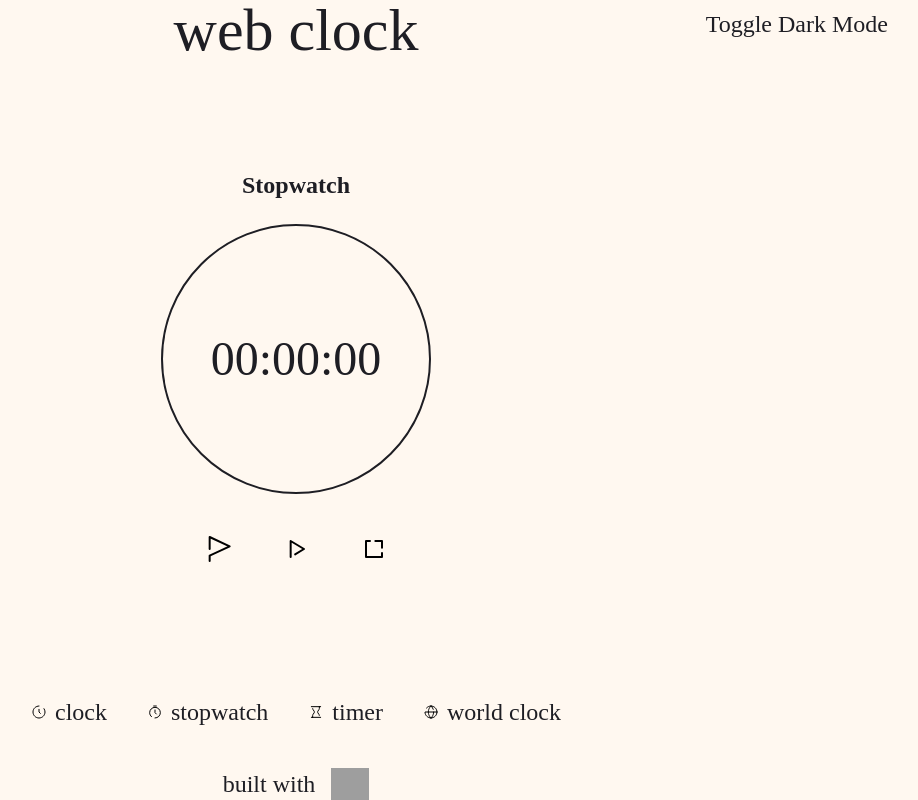
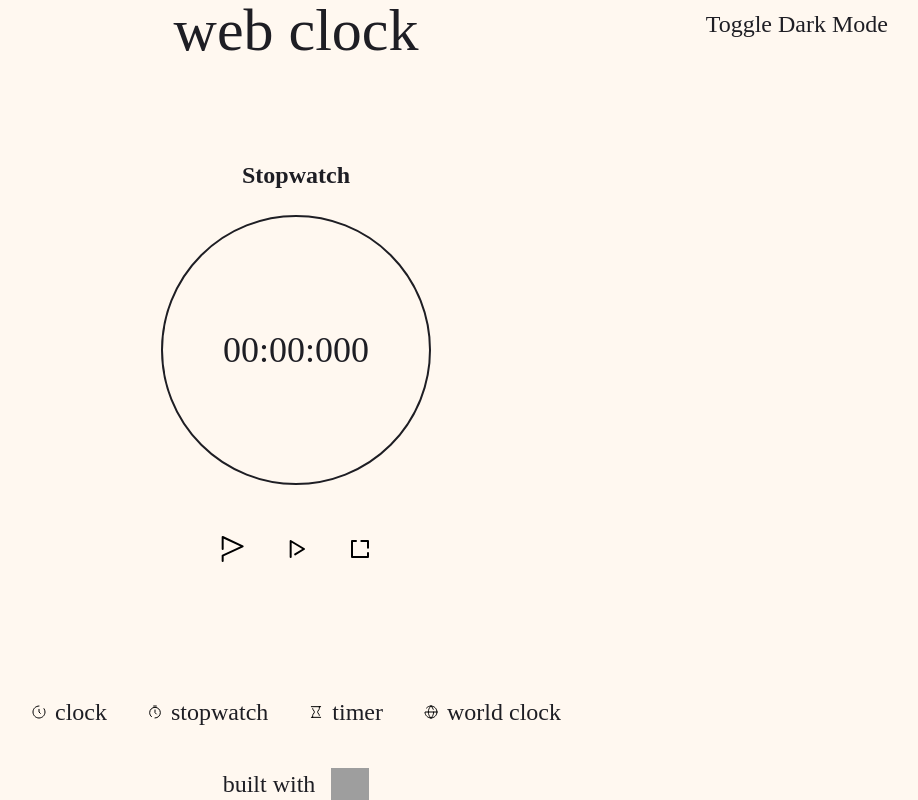
Before and after one commit to mal1kc/web_clock, a SvelteKit app: page /stopwatch in a window 1280 px wide. Shown: the whole page, without its empty margins (344-1262 px from the left). Built offline with nearby package versions, Linux system fonts and the light colour scheme; grey boxes are pictures that could not be loaded.

Commit message:
feat:add timer and modularize stopwatch & ghub workflow

```diff
--- a/src/components/stopwatch.svelte
+++ b/src/components/stopwatch.svelte
@@ -1,235 +1,73 @@
 <script lang="ts">
   import { browser } from "$app/environment";
-
-  if (browser) {
-    let startTime: number;
-    let elapsedTime = 0;
+  import { timeForTimerStr } from "../utils/timeUtils";
+  import ControlButtons from "./timer/control_buttons.svelte";
+  import Timerdisplay from "./timer/timerdisplay.svelte";
+  let elapsedTime = $state(0);
   let timerInterval: number;
-
-    let playButton = document.getElementById("playButton");
-    let pauseButton = document.getElementById("pauseButton");
-    let stopButton = document.getElementById("stopButton");
-    let flagButton = document.getElementById("flagButton");
-
-    const stopwatchDisplay = document.getElementById("displayStopwatch");
-
-    const stopwatchFlagsList = document.getElementById("stopwatchFlagsList");
-
-    if (stopwatchFlagsList != null) stopwatchFlagsList.style.display = "none";
-
-    function timeToString(time: number) {
-      const diff_hrs = time / 3600_000;
-      const hh = Math.floor(diff_hrs);
-      const diff_min = (diff_hrs - hh) * 60;
-      const mm = Math.floor(diff_min);
-      const diff_sec = (diff_min - mm) * 60;
-      const ss = Math.floor(diff_sec);
-
-      const diff_ms = (diff_sec - ss) * 60;
-      const ms = Math.floor(diff_ms);
-
-      return `${mm.toString().padStart(2, "0")}:${ss.toString().padStart(2, "0")}:${ms.toString().padStart(2, "0")}`;
-    }
-
-    function printStopwatch(txt: string) {
-      if (stopwatchDisplay != null) {
-        stopwatchDisplay.innerHTML = txt;
-      }
-    }
-
-    function showButton(button_id: string) {
-      const buttonToShow = button_id === "play" ? playButton : pauseButton;
-      const buttonToHide = button_id === "play" ? pauseButton : playButton;
-      if (buttonToShow != null) buttonToShow.style.display = "block";
-      if (buttonToHide != null) buttonToHide.style.display = "none";
-    }
+  let flags: number[] = $state([]);
+  let isPaused = true;
 
   function startStopwatch() {
-      startTime = Date.now() - elapsedTime;
-      timerInterval = setInterval(function printTime() {
+    if (!isPaused) return;
+    isPaused = false;
+    const startTime = Date.now() - elapsedTime;
+    timerInterval = setInterval(() => {
       elapsedTime = Date.now() - startTime;
-        printStopwatch(timeToString(elapsedTime));
     }, 10);
-      showButton("pause");
   }
 
   function pauseStopwatch() {
+    isPaused = true;
     clearInterval(timerInterval);
-      showButton("play");
   }
 
   function stopStopwatch() {
     clearInterval(timerInterval);
-      printStopwatch("00:00:00");
     elapsedTime = 0;
-      showButton("play");
-      if (stopwatchFlagsList == null) return;
-      stopwatchFlagsList.innerHTML = "";
-      stopwatchFlagsList.style.display = "none";
+    flags = [];
+    isPaused = true;
   }
 
   function flagStopwatch() {
-      if (stopwatchFlagsList == null) return;
-
-      stopwatchFlagsList.style.display = "block";
-
-      let newLiElement = document.createElement("li");
-      newLiElement.className =
-        "border p-4 border-cool_gray flex justify-between items-center";
-
-      let newLiElementSpan = document.createElement("span");
-      newLiElementSpan.classList.add(
-        "time",
-        "text-space_cate",
-        "dark:text-penn_red",
-      );
-      newLiElementSpan.innerText = timeToString(elapsedTime);
-
-      let removeButton = document.createElement("button");
-      removeButton.classList.add(
-        "ml-4",
-        "text-red-500",
-        "hover:text-red-700",
-        "text-sm",
-      );
-      removeButton.innerText = "Remove";
-      removeButton.addEventListener("click", () => {
-        newLiElement.remove();
-        if (stopwatchFlagsList.children.length === 0) {
-          stopwatchFlagsList.style.display = "none";
+    flags = [...flags, elapsedTime];
   }
-      });
-
-      newLiElement.appendChild(newLiElementSpan);
-      newLiElement.appendChild(removeButton);
-
-      stopwatchFlagsList.appendChild(newLiElement);
-    }
-
-    playButton?.addEventListener("click", startStopwatch);
-    pauseButton?.addEventListener("click", pauseStopwatch);
-    stopButton?.addEventListener("click", stopStopwatch);
-    flagButton?.addEventListener("click", flagStopwatch);
+  function onFlaglistRemove(indx: number) {
+    flags = flags.filter((_, i) => i != indx);
   }
 </script>
 
 <div class="stopwatch flex flex-col items-center gap-6 p-6">
-  <!-- Title -->
   <h1 class="text-2xl font-bold text-center">Stopwatch</h1>
+  <Timerdisplay time={timeForTimerStr(elapsedTime)} />
+  <ControlButtons
+    onStart={startStopwatch}
+    onStop={stopStopwatch}
+    onPause={pauseStopwatch}
+    onFlag={flagStopwatch}
+  />
 
-  <!-- Stopwatch Circle -->
-  <div
-    class="circle flex items-center justify-center w-64 h-64 border-4 rounded-full"
+  <div class="flags-list w-full max-w-md">
+    {#if flags.length > 0}
+      <ol
+        class="list-none p-4 space-y-2 border border-vista_blue-300 rounded shadow dark:border-gray-700"
       >
-    <span class="time text-4xl" id="displayStopwatch"> 00:00:00 </span>
-  </div>
-
-  <!-- Controls -->
-  <div class="controls flex justify-center gap-4 mt-4">
+        {#each flags as flag, index}
+          <li
+            class="flex border p-4 border-cool_gray flex justify-between items-center rounded"
+          >
+            <span class="time text-space_cate dark:text-penn_red"
+              >{timeForTimerStr(flag)}</span
+            >
             <button
-      id="flagButton"
-      class="p-2 rounded hover:bg-vista_blue-200 dark:hover:bg-gray-800 focus:outline-none"
+              onclick={() => onFlaglistRemove(index)}
+              class="text-red-500 hover:text-red-700 text-sm"
             >
-      <img
-        alt="flag"
-        src="/flag-3.svg"
-        loading="lazy"
-        class="w-8 h-8 dark:invert"
-      />
+              remove
             </button>
-
-    <button
-      id="playButton"
-      class="p-2 rounded hover:bg-vista_blue-200 dark:hover:bg-gray-800 focus:outline-none"
-    >
-      <img
-        id="playImg"
-        alt="play"
-        src="/play.svg"
-        loading="lazy"
-        class="w-8 h-8 dark:invert"
-      />
-    </button>
-
-    <button
-      id="pauseButton"
-      class="p-2 rounded hidden hover:bg-vista_blue-200 dark:hover:bg-gray-800 focus:outline-none"
-    >
-      <img
-        id="pauseImg"
-        alt="pause"
-        src="/pause.svg"
-        loading="lazy"
-        class="w-8 h-8 dark:invert"
-      />
-    </button>
-
-    <button
-      id="stopButton"
-      class="p-2 rounded hover:bg-vista_blue-200 dark:hover:bg-gray-800 focus:outline-none"
-    >
-      <img
-        alt="stop"
-        src="/stop.svg"
-        loading="lazy"
-        class="w-8 h-8 dark:invert"
-      />
-    </button>
-  </div>
-
-  <!-- Flags List -->
-  <div id="stopwatchFlagsDiv" class="w-full max-w-md">
-    <ol
-      role="list"
-      id="stopwatchFlagsList"
-      class="hidden list-none p-4 space-y-2 border border-vista_blue-300 rounded-lg shadow dark:border-gray-700"
-    ></ol>
+          </li>
+        {/each}
+      </ol>
+    {/if}
   </div>
 </div>
-
-<style>
-  .stopwatch {
-    display: grid;
-    justify-items: center;
-    grid-row-gap: 23px;
-    width: 100%;
-    padding-top: 25px;
-  }
-
-  .circle {
-    display: flex;
-    justify-content: center;
-    align-items: center;
-
-    height: 270px;
-    width: 270px;
-
-    border: 2px solid;
-    border-radius: 50%;
-  }
-
-  .time {
-    font-weight: 300;
-    font-size: 48px;
-  }
-
-  .controls {
-    display: flex;
-    justify-content: space-between;
-
-    width: 187px;
-  }
-
-  button {
-    cursor: pointer;
-    background: transparent;
-    padding: 0;
-    border: none;
-    margin: 0;
-    outline: none;
-  }
-
-  #pauseButton {
-    display: none;
-  }
-</style>
--- /dev/null
+++ b/src/components/timer.svelte
@@ -0,0 +1,96 @@
+<script lang="ts">
+  import TimeDisplay from "./timer/timerdisplay.svelte";
+  import ControlButtons from "./timer/control_buttons.svelte";
+  import { timeForTimerStr } from "../utils/timeUtils";
+
+  let {
+    inital_remainin_time = 60_000, //1 min as ms
+  }: {
+    inital_remainin_time: number;
+  } = $props();
+
+  let remainingTime = $state(inital_remainin_time);
+  let timerInterval: number;
+  let isPaused = true;
+  let showMessage = $state(false);
+
+  function flashScreen() {
+    const flashEffect = document.createElement("div");
+    flashEffect.classList.add(
+      "fixed",
+      "inset-0",
+      "bg-white",
+      "opacity-50",
+      "animate-pulse",
+      "z-50",
+    );
+    document.body.appendChild(flashEffect);
+    setTimeout(() => flashEffect.remove(), 500);
+  }
+
+  function notifyTimerEnd() {
+    const notify_snd = new Audio("/timer-alert.ogg");
+    notify_snd.play();
+    navigator.vibrate?.([500, 200, 500, 300, 600]);
+    Notification?.requestPermission().then((permission) => {
+      if (permission === "granted") {
+        new Notification("Timer Ended!", {
+          body: "Your timer has finished.",
+          icon: "/timer-bell.svg",
+        });
+      }
+    });
+    flashScreen();
+    showMessage = true;
+    stop();
+  }
+
+  function start() {
+    if (!isPaused) return;
+    isPaused = false;
+    const endTime = Date.now() + remainingTime;
+    timerInterval = setInterval(() => {
+      remainingTime = endTime - Date.now();
+      if (remainingTime <= 0) {
+        clearInterval(timerInterval);
+        remainingTime = 0;
+        notifyTimerEnd();
+      }
+    }, 10);
+  }
+
+  function pause() {
+    clearInterval(timerInterval);
+    isPaused = true;
+  }
+
+  function stop() {
+    clearInterval(timerInterval);
+    remainingTime = inital_remainin_time;
+    isPaused = true;
+  }
+  function closeMessage() {
+    showMessage = false;
+  }
+</script>
+
+<div class="timer flex flex-col items-center gap-6 p-6">
+  <h1 class="text-2xl font-bold text-center">Timer</h1>
+  <TimeDisplay time={timeForTimerStr(remainingTime)} />
+  <ControlButtons onStart={start} onPause={pause} onStop={stop} />
+  {#if showMessage}
+    <div
+      class="fixed top-1/4 left-1/2 transform -translate-x-1/2 -translate-y-1/2 z-50 bg-gray-800 text-white p-6 rounded-lg shadow-lg"
+    >
+      <h2 class="text-xl font-semibold">Timer Ended</h2>
+      <p class="mt-2">Your timer has finished. Please take action.</p>
+      <button
+        class="mt-4 px-4 py-2 bg-blue-500 hover:bg-blue-600 text-white rounded"
+        onclick={closeMessage}
+      >
+        Dismiss
+      </button>
+    </div>
+    <div class="fixed inset-0 bg-black opacity-50 z-40"></div>
+  {/if}
+</div>
--- /dev/null
+++ b/src/components/timer/control_buttons.svelte
@@ -0,0 +1,80 @@
+<script lang="ts">
+  import { browser } from "$app/environment";
+
+  let {
+    onStart,
+    onPause,
+    onStop,
+    onFlag,
+  }: {
+    onStart: () => void;
+    onPause: () => void;
+    onStop: () => void;
+    onFlag?: () => void;
+  } = $props();
+
+  function showButton(button_id: string) {
+    if (!browser) return;
+    const playButton = document.getElementById("playButton");
+    const pauseButton = document.getElementById("pauseButton");
+
+    const buttonToShow = button_id === "play" ? playButton : pauseButton;
+    const buttonToHide = button_id === "play" ? pauseButton : playButton;
+    if (buttonToShow != null) buttonToShow.style.display = "block";
+    if (buttonToHide != null) buttonToHide.style.display = "none";
+  }
+
+  function onFlagInternal() {
+    if (!onFlag) return;
+    onFlag();
+  }
+
+  function onStartInternal() {
+    onStart();
+    showButton("pause");
+  }
+  function onPauseInternal() {
+    onPause();
+    showButton("play");
+  }
+  function onStopInternal() {
+    onStop();
+    showButton("play");
+  }
+</script>
+
+<div class="controls flex justify-center gap-4 mt-4">
+  {#if onFlag}
+    <button
+      id="flagButton"
+      onclick={onFlagInternal}
+      class="p-2 rounded hover:bg-gray-300 focus:outline-none dark:invert"
+    >
+      <img alt="flag" src="/flag-3.svg" class="w-8 h-8" />
+    </button>
+  {/if}
+
+  <button
+    id="playButton"
+    onclick={onStartInternal}
+    class="p-2 rounded hover:bg-gray-300 focus:outline-none dark:invert"
+  >
+    <img alt="play" src="/play.svg" class="w-8 h-8" />
+  </button>
+
+  <button
+    id="pauseButton"
+    onclick={onPauseInternal}
+    class="p-2 rounded hidden hover:bg-gray-300 focus:outline-none dark:invert"
+  >
+    <img alt="pause" src="/pause.svg" class="w-8 h-8" />
+  </button>
+
+  <button
+    id="stopButton"
+    onclick={onStopInternal}
+    class="p-2 rounded hover:bg-gray-300 focus:outline-none dark:invert"
+  >
+    <img alt="stop" src="/stop.svg" class="w-8 h-8" />
+  </button>
+</div>
--- /dev/null
+++ b/src/components/timer/timerdisplay.svelte
@@ -0,0 +1,23 @@
+<script lang="ts">
+  export let time: string = "00:00:00";
+</script>
+
+<div
+  class="circle flex items-center justify-center w-64 h-64 border-4 rounded-full"
+>
+  <span class="time text-4xl" id="displayStopwatch"> {time} </span>
+</div>
+
+<style>
+  .circle {
+    display: flex;
+    justify-content: center;
+    align-items: center;
+
+    height: 270px;
+    width: 270px;
+
+    border: 2px solid;
+    border-radius: 50%;
+  }
+</style>
--- a/src/components/timezoneselector.svelte
+++ b/src/components/timezoneselector.svelte
@@ -28,12 +28,12 @@
       // Set default timezone to the system's timezone if not already set
       if (!selected_tz) {
         selected_tz = Intl.DateTimeFormat().resolvedOptions().timeZone;
-        console.debug("setting tz to system default", selected_tz);
+        // console.debug("setting tz to system default", selected_tz);
 
         change_def_timezone_for_clock_page_settings(selected_tz);
       }
     }
-    console.debug("current def_tz", selected_tz);
+    // console.debug("current def_tz", selected_tz);
   });
 
   // Save updated timezone to both reactive state and cookies
--- a/src/routes/test_page/+page.svelte
+++ b/src/routes/test_page/+page.svelte
@@ -42,7 +42,7 @@
     };
 
     // Output the result
-    console.log(default_cp_data);
+    // console.log(default_cp_data);
   } else {
     goto("/");
   }
--- a/src/routes/timer/+page.svelte
+++ b/src/routes/timer/+page.svelte
@@ -1,2 +1,6 @@
 <script lang="ts">
+  import Timer from "../../components/timer.svelte";
+  let initial_timer_value = 60_000; // 1 min as ms
 </script>
+
+<Timer inital_remainin_time={initial_timer_value} />
--- /dev/null
+++ b/src/utils/timeUtils.ts
@@ -0,0 +1,11 @@
+
+export function timeForTimerStr(time: number): string {
+  const ms_per_sec = 1000;
+  const ms_per_min = 60 * ms_per_sec;
+
+  const mm = Math.floor((time / ms_per_min) % 60); // Minutes
+  const ss = Math.floor((time / ms_per_sec) % 60); // Seconds
+  const ms = Math.floor(time % ms_per_sec);        // Milliseconds
+
+  return `${mm.toString().padStart(2, "0")}:${ss.toString().padStart(2, "0")}:${ms.toString().padStart(3, "0")}`;
+}
```
Also changed, not shown: src/stores/clock_store.ts (+6 -11 lines), static/timer-bell.svg (added), 1 other file (tests, documents, lock files or other folders). Lines whose indentation alone changed are shown as unchanged.
